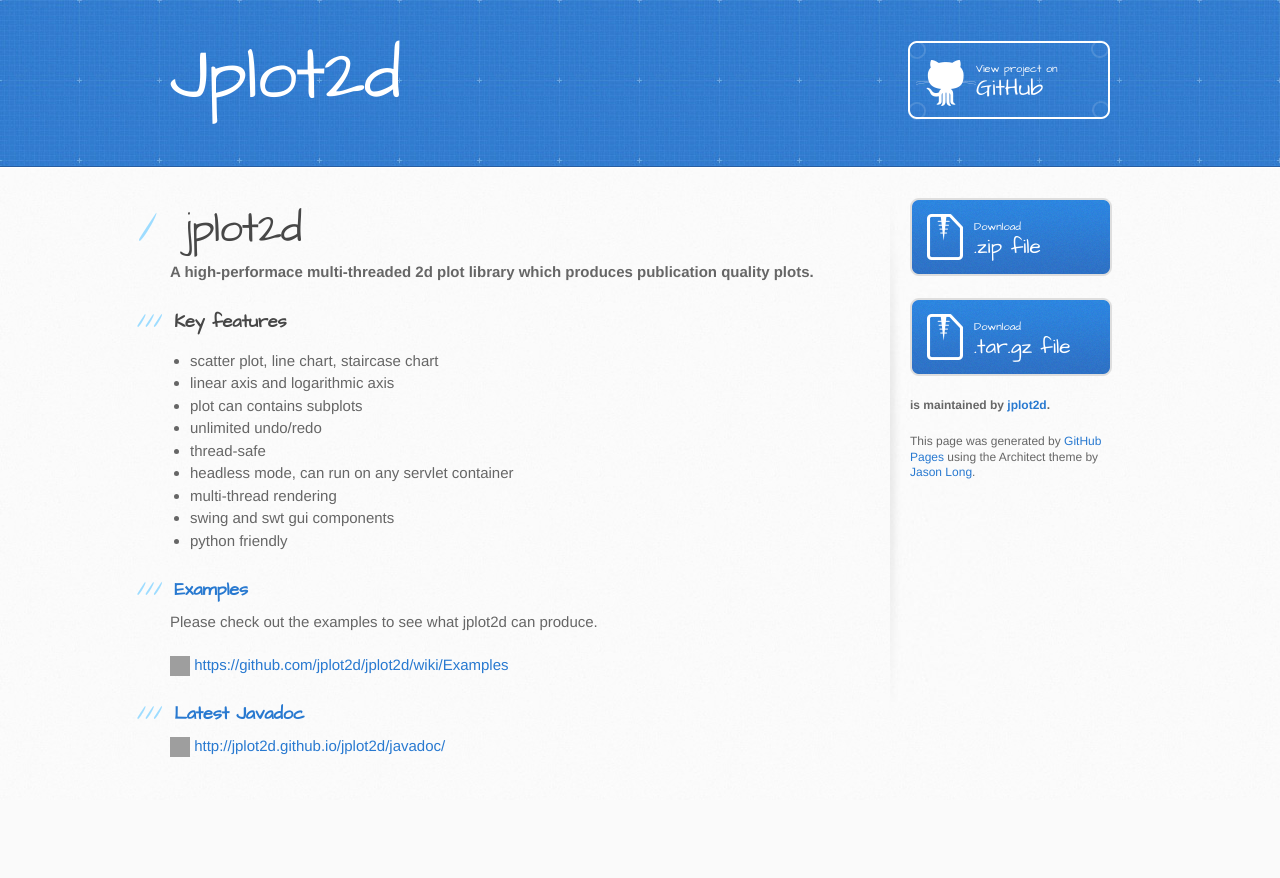
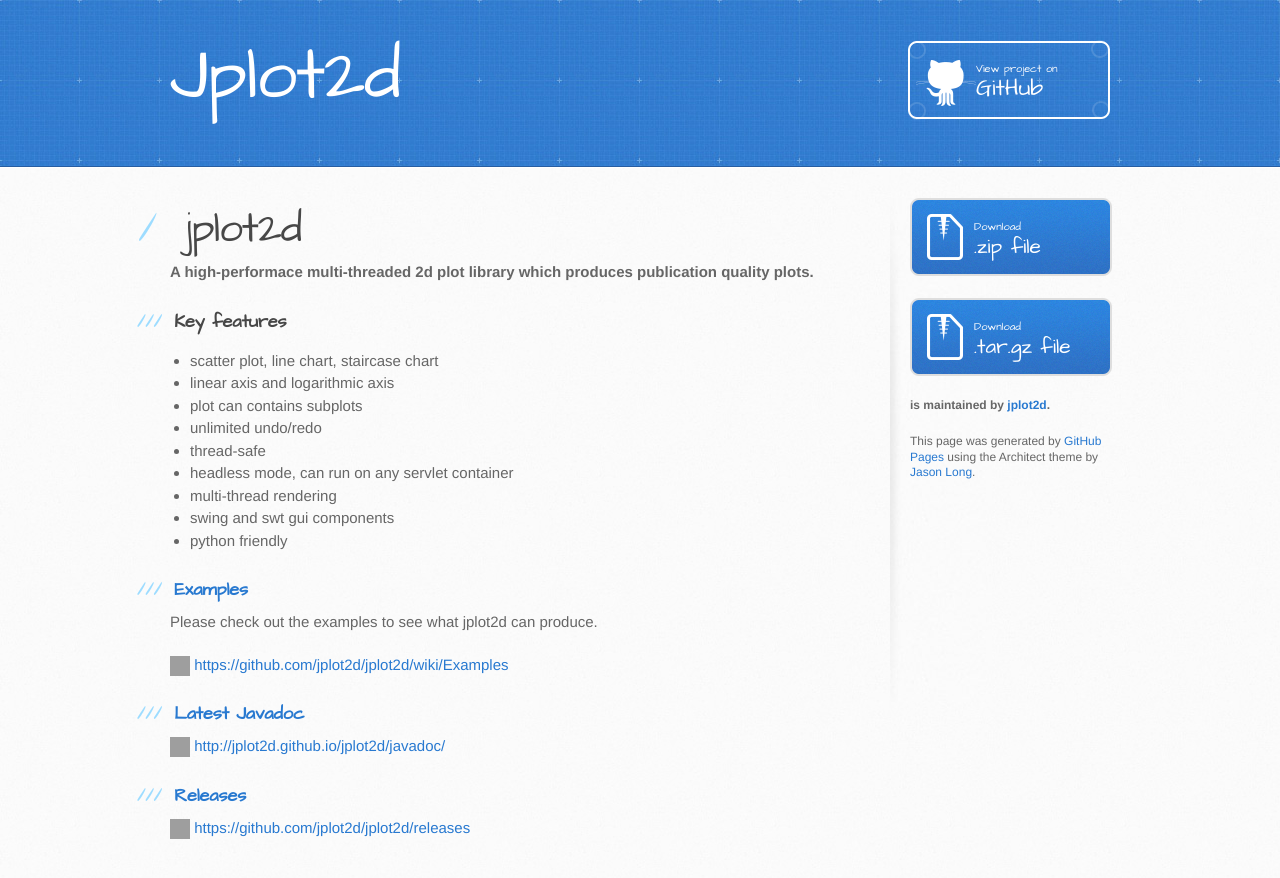
Before and after one commit to jplot2d/jplot2d, a plain HTML site: page index.html in a window 1280 px wide. Before the commit the page ends 800 px from the top, so only its background shows below. Drawn offline with Linux system fonts and the light colour scheme; grey boxes are pictures that could not be loaded.

```diff
--- a/index.html
+++ b/index.html
@@ -61,6 +61,12 @@
 </h3>
 
 <p><img class="emoji" title=":link:" alt=":link:" src="https://assets-cdn.github.com/images/icons/emoji/unicode/1f517.png" height="20" width="20" align="absmiddle"> <a href="http://jplot2d.github.io/jplot2d/javadoc/">http://jplot2d.github.io/jplot2d/javadoc/</a></p>
+
+<h3>
+<a id="releases" class="anchor" href="#releases" aria-hidden="true"><span class="octicon octicon-link"></span></a><a href="https://github.com/jplot2d/jplot2d/releases">Releases</a>
+</h3>
+
+<p><img class="emoji" title=":link:" alt=":link:" src="https://assets-cdn.github.com/images/icons/emoji/unicode/1f517.png" height="20" width="20" align="absmiddle"> <a href="https://github.com/jplot2d/jplot2d/releases">https://github.com/jplot2d/jplot2d/releases</a></p>
         </section>
 
         <aside id="sidebar">
--- a/params.json
+++ b/params.json
@@ -1 +1 @@
-{"name":"Jplot2d","tagline":"","body":"jplot2d\r\n=======\r\n\r\n**A high-performace multi-threaded 2d plot library which produces publication quality plots.**\r\n\r\n###Key features\r\n * scatter plot, line chart, staircase chart\r\n * linear axis and logarithmic axis\r\n * plot can contains subplots \r\n * unlimited undo/redo\r\n * thread-safe\r\n * headless mode, can run on any servlet container\r\n * multi-thread rendering\r\n * swing and swt gui components\r\n * python friendly\r\n\r\n###[Examples](https://github.com/jplot2d/jplot2d/wiki/Examples)\r\nPlease check out the examples to see what jplot2d can produce.\r\n\r\n:link: https://github.com/jplot2d/jplot2d/wiki/Examples\r\n\r\n###[Latest Javadoc](http://jplot2d.github.io/jplot2d/javadoc/)\r\n:link: http://jplot2d.github.io/jplot2d/javadoc/\r\n\r\n","google":"UA-9106414-4","note":"Don't delete this file! It's used internally to help with page regeneration."}
+{"name":"Jplot2d","tagline":"","body":"jplot2d\r\n=======\r\n\r\n**A high-performace multi-threaded 2d plot library which produces publication quality plots.**\r\n\r\n###Key features\r\n * scatter plot, line chart, staircase chart\r\n * linear axis and logarithmic axis\r\n * plot can contains subplots \r\n * unlimited undo/redo\r\n * thread-safe\r\n * headless mode, can run on any servlet container\r\n * multi-thread rendering\r\n * swing and swt gui components\r\n * python friendly\r\n\r\n###[Examples](https://github.com/jplot2d/jplot2d/wiki/Examples)\r\nPlease check out the examples to see what jplot2d can produce.\r\n\r\n:link: https://github.com/jplot2d/jplot2d/wiki/Examples\r\n\r\n###[Latest Javadoc](http://jplot2d.github.io/jplot2d/javadoc/)\r\n:link: http://jplot2d.github.io/jplot2d/javadoc/\r\n\r\n###[Releases](https://github.com/jplot2d/jplot2d/releases)\r\n:link: https://github.com/jplot2d/jplot2d/releases\r\n","google":"UA-9106414-4","note":"Don't delete this file! It's used internally to help with page regeneration."}
```
